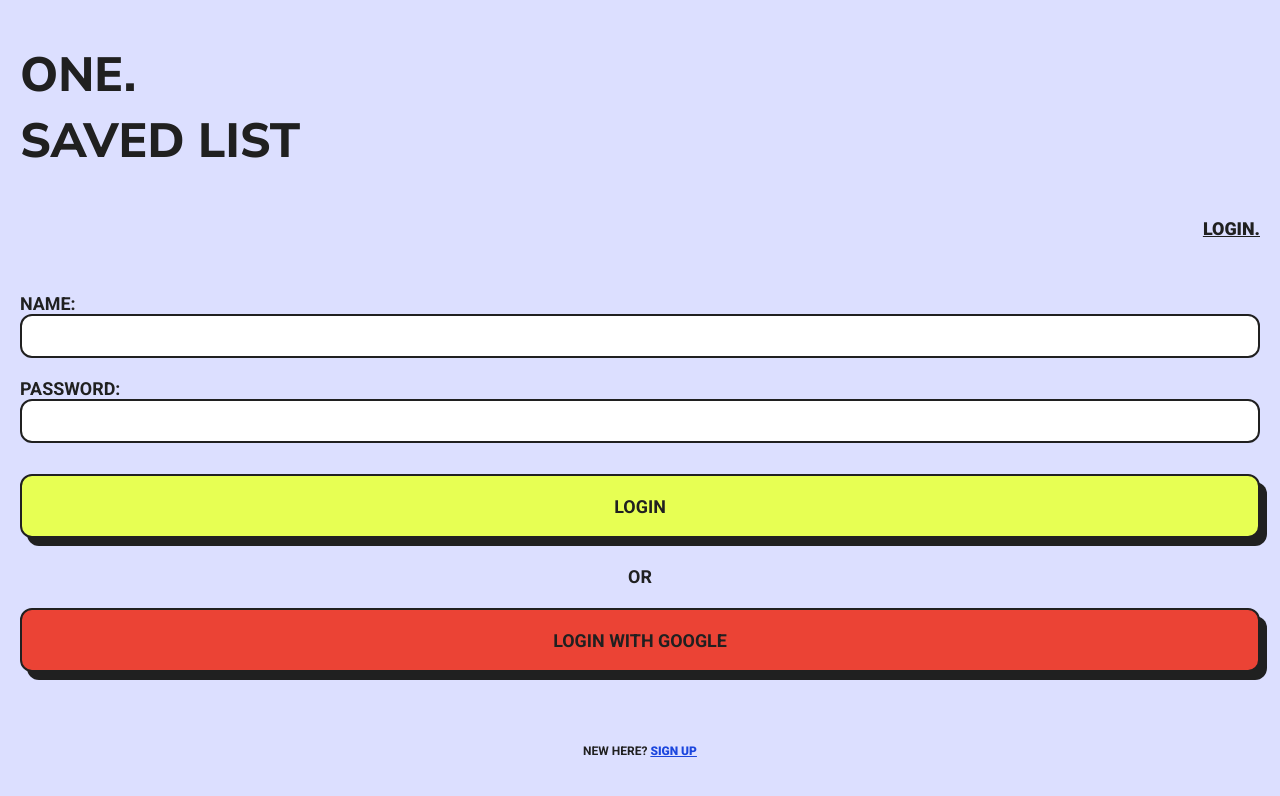
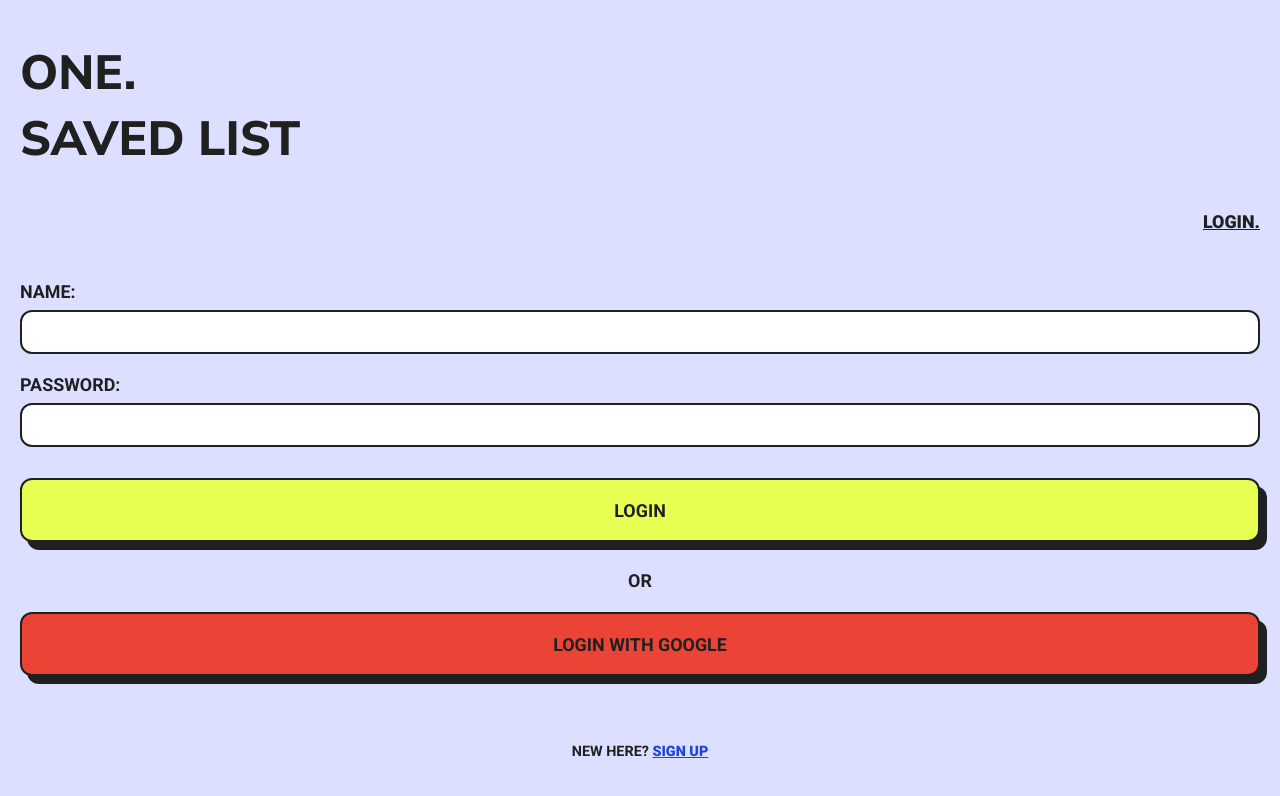
Before and after one commit to NataliaFrancisca/modern-saved-list, a Next.js app: page /login in a window 1280 px wide. Shown: the top 796 px of the page. Built offline with nearby package versions, Linux system fonts and the light colour scheme.

Commit message:
feat(style): change the input size and the label space

```diff
--- a/src/sass/components/_form.module.scss
+++ b/src/sass/components/_form.module.scss
@@ -16,11 +16,13 @@
     color: $black-color;
     margin: 10px;
     width: 100%;
+    gap: 8px;
+    display: flex;
+    flex-direction: column;
 
     & label{
         font-size: 1.12em;
         font-weight: 700;
-        margin-bottom: 10px;
     }
 
     & input{
@@ -41,13 +43,12 @@
 
 .nav-message-bottom{
     color: $black-color;
-    font-size: 12px;
+    font-size: .9em;
     font-weight: 700;
     text-align: center;
 
     & a{
         color: $blue-color;
-        font-size: 12px;
         font-weight: 900;
         text-decoration-line: underline;
     }
```
